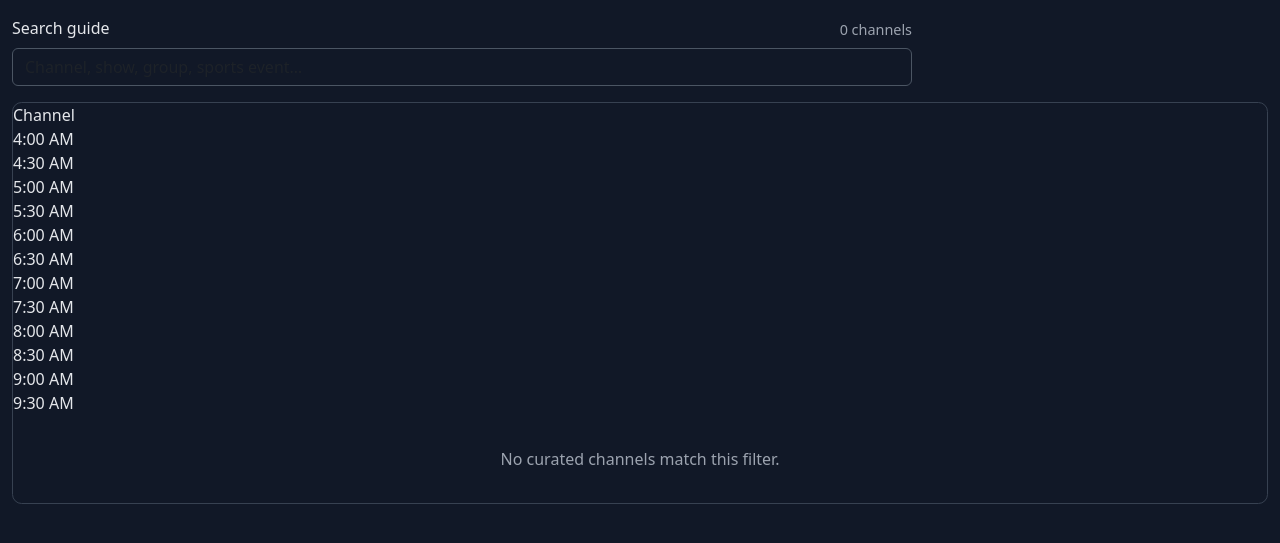
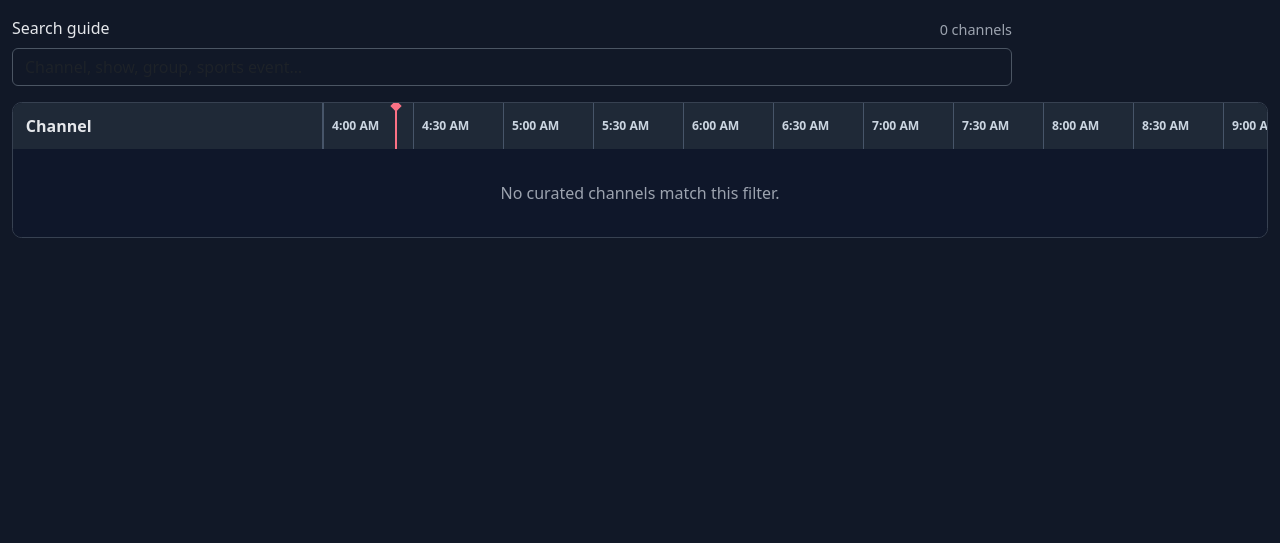
Before and after one commit to zschmook/m3u-web-picker, a Flask app: page /guide in a window 1280 px wide. Shown: the part 92-635 px from the top of the page. Run offline with Flask 3, Linux system fonts and the light colour scheme; data comes from the database, SQL or seed files in the repository; data that the repository does not hold is empty; parts of the project's set-up code (start-up, migrations or seed data) failed here and were passed over; some libraries are stand-ins or nearby versions.

Commit message:
Style local TV guide timeline blocks

```diff
--- a/static/css/guide_programmes.css
+++ b/static/css/guide_programmes.css
@@ -1,176 +1,285 @@
-.guide-channel-main {
-  align-items: flex-start;
+.guide-controls {
+  max-width: 1000px;
 }
 
-.guide-channel-copy {
-  min-width: 0;
-  width: 100%;
+.guide-timeline-wrap {
+  max-height: 72vh;
+  overflow: auto;
+  background: #0f172a;
 }
 
-.guide-channel-identity {
+.guide-timeline {
+  --guide-station-width: 310px;
+  min-width: calc(var(--guide-station-width) + var(--guide-timeline-width));
+  background: #111827;
+}
+
+.guide-timeline-head,
+.guide-grid-row {
+  display: grid;
+  grid-template-columns: var(--guide-station-width) var(--guide-timeline-width);
+}
+
+.guide-timeline-head {
+  position: sticky;
+  top: 0;
+  z-index: 30;
+  height: 46px;
+  border-bottom: 1px solid #475569;
+}
+
+.guide-station-head {
+  position: sticky;
+  left: 0;
+  z-index: 32;
   display: flex;
   align-items: center;
-  gap: .35rem;
-  min-width: 0;
-  color: #9ca3af;
-  font-size: .78rem;
-  font-weight: 600;
+  padding: 0 .8rem;
+  background: #1f2937;
+  border-right: 1px solid #475569;
+  color: #e5e7eb;
+  font-weight: 700;
 }
 
-.guide-channel-identity-name {
+.guide-time-head {
+  position: relative;
+  height: 46px;
+  background: #1f2937;
+}
+
+.guide-time-slot {
+  position: absolute;
+  top: 0;
+  bottom: 0;
+  display: flex;
+  align-items: center;
+  padding-left: .5rem;
+  border-left: 1px solid #475569;
+  color: #cbd5e1;
+  font-size: .76rem;
+  font-weight: 650;
+  white-space: nowrap;
+}
+
+.guide-timeline-body {
+  position: relative;
+}
+
+.guide-grid-row {
+  min-height: 78px;
+  border-bottom: 1px solid #334155;
+}
+
+.guide-grid-row:last-child {
+  border-bottom: 0;
+}
+
+.guide-station-cell {
+  position: sticky;
+  left: 0;
+  z-index: 12;
+  display: flex;
+  align-items: center;
+  gap: .55rem;
+  min-width: 0;
+  padding: .5rem .55rem;
+  background: #111827;
+  border-right: 1px solid #475569;
+}
+
+.guide-grid-row.guide-current-row .guide-station-cell {
+  background: #172554;
+}
+
+.guide-station-number {
+  width: 28px;
+  flex: 0 0 28px;
+  color: #e5e7eb;
+  text-align: center;
+  font-variant-numeric: tabular-nums;
+}
+
+.guide-logo {
+  width: 38px;
+  height: 38px;
+  flex: 0 0 38px;
+  margin: 0;
+  object-fit: contain;
+  border-radius: .35rem;
+  background: #0b1220;
+}
+
+.guide-station-copy {
+  min-width: 0;
+  flex: 1 1 auto;
+}
+
+.guide-station-name {
+  overflow: hidden;
+  text-overflow: ellipsis;
+  white-space: nowrap;
+  color: #f8fafc;
+  font-size: .82rem;
+  font-weight: 700;
+}
+
+.guide-station-group {
+  margin-top: .1rem;
+  overflow: hidden;
+  text-overflow: ellipsis;
+  white-space: nowrap;
+  color: #94a3b8;
+  font-size: .68rem;
+}
+
+.guide-generated-badge {
+  margin-left: .35rem;
+  font-size: .62rem;
+  vertical-align: .08rem;
+}
+
+.guide-station-play {
+  flex: 0 0 auto;
+  padding: .22rem .45rem;
+  font-size: .72rem;
+}
+
+.guide-programme-track {
+  position: relative;
+  height: 78px;
+  overflow: hidden;
+  background-color: #0f172a;
+  background-image: repeating-linear-gradient(
+    to right,
+    transparent 0,
+    transparent calc(var(--guide-slot-width) - 1px),
+    rgba(100, 116, 139, .28) calc(var(--guide-slot-width) - 1px),
+    rgba(100, 116, 139, .28) var(--guide-slot-width)
+  );
+}
+
+.guide-programme-block {
+  position: absolute;
+  top: 6px;
+  bottom: 6px;
+  display: flex;
+  flex-direction: column;
+  align-items: flex-start;
+  justify-content: center;
+  min-width: 10px;
+  overflow: hidden;
+  padding: .32rem .45rem;
+  border: 1px solid #475569;
+  border-radius: .38rem;
+  background: #1e293b;
+  color: #f8fafc;
+  text-align: left;
+  cursor: pointer;
+}
+
+.guide-programme-block:hover,
+.guide-programme-block:focus-visible {
+  z-index: 4;
+  border-color: #93c5fd;
+  background: #27364d;
+  outline: none;
+}
+
+.guide-programme-block.is-current {
+  border-color: #22c55e;
+  background: #123525;
+}
+
+.guide-programme-block-title,
+.guide-programme-block-time,
+.guide-programme-block-subtitle {
+  display: block;
+  max-width: 100%;
   overflow: hidden;
   text-overflow: ellipsis;
   white-space: nowrap;
 }
 
-.guide-programme-now {
-  display: flex;
-  align-items: baseline;
-  gap: .45rem;
-  min-width: 0;
-  margin-top: .15rem;
-}
-
-.guide-programme-now-badge {
-  flex: 0 0 auto;
-  color: #86efac;
-  font-size: .68rem;
-  font-weight: 800;
-  letter-spacing: .04em;
-  text-transform: uppercase;
-}
-
-.guide-programme-title {
-  min-width: 0;
-  overflow: hidden;
-  text-overflow: ellipsis;
-  white-space: nowrap;
-  color: #f9fafb;
-  font-size: 1rem;
+.guide-programme-block-title {
+  font-size: .78rem;
   font-weight: 750;
 }
 
-.guide-programme-time {
-  flex: 0 0 auto;
-  color: #d1d5db;
-  font-size: .78rem;
-  white-space: nowrap;
+.guide-programme-block-time {
+  margin-top: .08rem;
+  color: #cbd5e1;
+  font-size: .66rem;
+  font-variant-numeric: tabular-nums;
 }
 
-.guide-programme-subtitle {
-  margin-top: .05rem;
-  overflow: hidden;
-  text-overflow: ellipsis;
-  white-space: nowrap;
-  color: #cbd5e1;
-  font-size: .8rem;
+.guide-programme-block-subtitle {
+  margin-top: .04rem;
+  color: #94a3b8;
+  font-size: .64rem;
 }
 
-.guide-programme-empty {
-  margin-top: .12rem;
-  overflow: hidden;
-  text-overflow: ellipsis;
-  white-space: nowrap;
-  color: #9ca3af;
-  font-size: .78rem;
+.guide-track-empty {
+  display: flex;
+  align-items: center;
+  height: 100%;
+  padding-left: .7rem;
+  color: #64748b;
+  font-size: .72rem;
   font-style: italic;
 }
 
-.guide-upcoming {
-  display: flex;
-  align-items: baseline;
-  gap: .5rem;
-  min-width: 0;
-  margin-top: .22rem;
-  overflow: hidden;
+.guide-now-marker {
+  position: absolute;
+  top: 0;
+  bottom: 0;
+  z-index: 8;
+  width: 2px;
+  background: #fb7185;
+  pointer-events: none;
 }
 
-.guide-upcoming-label {
-  flex: 0 0 auto;
-  color: #93c5fd;
-  font-size: .68rem;
-  font-weight: 800;
-  letter-spacing: .04em;
-  text-transform: uppercase;
-}
-
-.guide-upcoming-list {
-  display: flex;
-  align-items: baseline;
-  gap: .45rem;
-  min-width: 0;
-  overflow: hidden;
-  color: #cbd5e1;
-  font-size: .76rem;
-  white-space: nowrap;
-}
-
-.guide-upcoming-item {
-  display: inline-flex;
-  align-items: baseline;
-  gap: .3rem;
-  min-width: 0;
-  max-width: 320px;
-}
-
-.guide-upcoming-time {
-  flex: 0 0 auto;
-  color: #9ca3af;
-  font-variant-numeric: tabular-nums;
-}
-
-.guide-upcoming-title {
-  min-width: 0;
-  overflow: hidden;
-  text-overflow: ellipsis;
-  white-space: nowrap;
-}
-
-.guide-upcoming-separator {
-  flex: 0 0 auto;
-  color: #64748b;
+.guide-time-head .guide-now-marker::before {
+  content: "";
+  position: absolute;
+  top: 0;
+  left: 50%;
+  width: 8px;
+  height: 8px;
+  transform: translate(-50%, -1px) rotate(45deg);
+  background: #fb7185;
 }
 
 .guide-epg-warning {
   color: #fbbf24;
 }
 
-.guide-logo {
-  margin-top: .15rem;
-}
+@media (max-width: 900px) {
+  .guide-timeline {
+    --guide-station-width: 270px;
+  }
 
-@media (max-width: 900px) {
-  .guide-upcoming-item {
-    max-width: 220px;
+  .guide-station-group {
+    display: none;
   }
 }
 
-@media (max-width: 760px) {
-  .guide-programme-now {
-    display: block;
+@media (max-width: 620px) {
+  .guide-timeline {
+    --guide-station-width: 235px;
   }
 
-  .guide-programme-time {
-    display: block;
-    margin-top: .05rem;
+  .guide-station-number {
+    width: 22px;
+    flex-basis: 22px;
   }
 
-  .guide-upcoming {
-    align-items: flex-start;
+  .guide-logo {
+    width: 32px;
+    height: 32px;
+    flex-basis: 32px;
   }
 
-  .guide-upcoming-list {
-    display: block;
-    white-space: normal;
-  }
-
-  .guide-upcoming-item {
-    display: flex;
-    max-width: none;
-    margin-bottom: .08rem;
-  }
-
-  .guide-upcoming-separator {
+  .guide-station-play {
     display: none;
   }
 }
```
